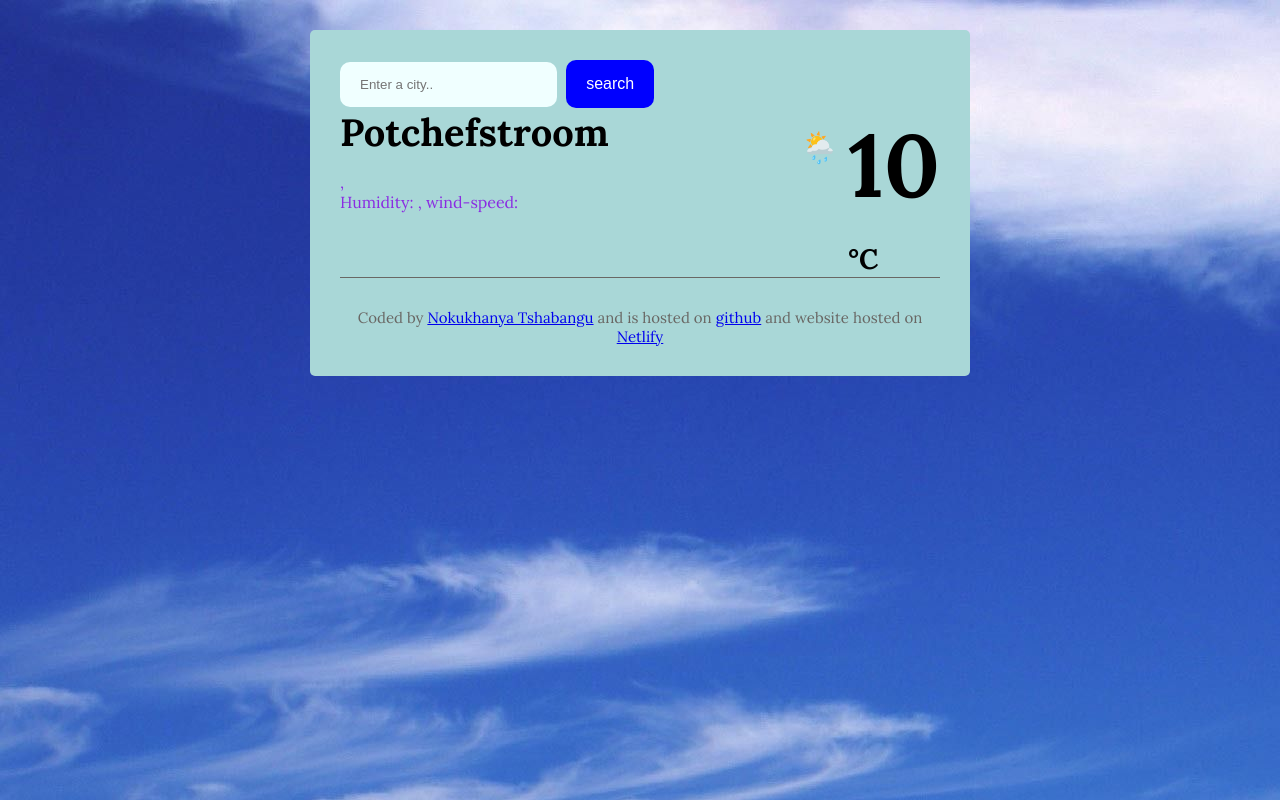
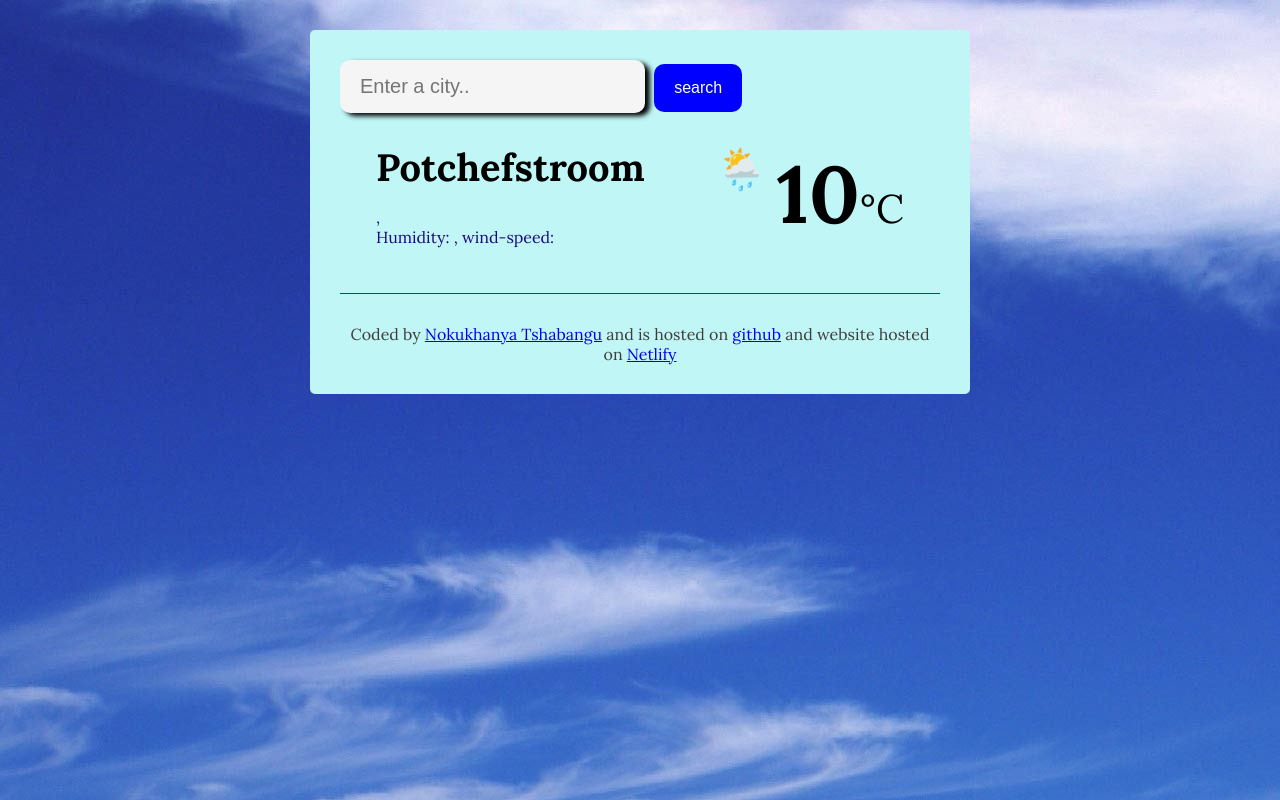
Before and after one commit to NokukhanyaPetra/Vanilla-weather-search, a plain HTML site: page index.html in a window 1280 px wide. Drawn offline with nearby package versions, Linux system fonts and the light colour scheme; no server answers.

Commit message:
edited my css, added few touch ups

```diff
--- a/index.html
+++ b/index.html
@@ -41,10 +41,8 @@
           </div>
           <div class="weather">
             <div class="emoji" id="icon">🌦️</div>
-            <div class="temp" id="temperature">
-              10
-              <div class="units">°C</div>
-            </div>
+            <div class="temp" id="temperature">10</div>
+            <span class="units">°C</span>
           </div>
         </div>
       </main>
--- a/index.js
+++ b/index.js
@@ -6,7 +6,7 @@ function refreshWeather(response) {
   let humidityElement = document.querySelector("#humidity");
   let windspeedElement = document.querySelector("#wind-speed");
   let timeElement = document.querySelector("#time");
-  let date = newDate(response.data.time * 1000);
+  let date = new Date(response.data.time * 1000);
   let iconElement = document.querySelector("#icon");
 
   cityElement.innerHTML = response.data.city;
@@ -20,7 +20,7 @@ function refreshWeather(response) {
 }
 
 function formatDate(date) {
-  let minutes = dat.getMinutes();
+  let minutes = date.getMinutes();
   let hours = date.getHours();
   let days = [
     "Sunday",
@@ -35,7 +35,7 @@ function formatDate(date) {
   if (minutes < 10) {
     minutes = `0${minutes}`;
   }
-  return `${day}:${minutes}`;
+  return `${day} ${hours}:${minutes}`;
 }
 function searchCity(city) {
   let apiKey = "f32bcobff3tf69a32a4c45cab6e111b0";
--- a/style.css
+++ b/style.css
@@ -5,20 +5,21 @@ body {
   font-family: "Lora", serif;
 }
 .weather-app {
-  background-color: rgb(169, 215, 215);
+  background-color: rgb(193, 246, 246);
   padding: 30px;
   max-width: 600px;
   margin: 30px auto;
-  box-shadow: 0 30px 50pxs dodgerblue;
+  box-shadow: 0 30px 50pxs rgb(7, 82, 157);
   border-radius: 5px;
   font-family: "Lora", serif;
 }
 .city-info {
-  background-color: azure;
+  background-color: whitesmoke;
   border: none;
   border-radius: 10px;
+  box-shadow: 5px 3px 5px;
   padding: 15px 20px;
-  font-size: 300;
+  font-size: 20px;
 }
 .submit-city {
   background-color: blue;
@@ -30,23 +31,23 @@ body {
   font-size: 16px;
 }
 header {
-  border-bottom: 1px solid color(skyblue);
-  padding-bottom: 0cqw30px;
+  border-bottom: 1px solid color(rgb(39, 47, 50));
+  padding-bottom: 0 30px;
 }
 footer {
   border-top: 1px solid;
   padding: 30px 0 0 0;
   text-align: center;
-  font-size: 15px;
-  color: rgb(105, 103, 100);
+  font-size: 16px;
+  color: rgb(62, 61, 59);
   font-weight: 600px;
 }
 .data {
   display: flex;
-  justify-content: space-between;
+  justify-content: space-around;
 }
-maib {
-  padding: 28px 0;
+main {
+  padding: 30px 0;
 }
 .city {
   margin: 0;
@@ -56,22 +57,21 @@ maib {
 .weather-details {
   font-size: 16px;
   line-height: 20px;
-  color: blueviolet;
+  color: rgb(25, 9, 126);
   font-weight: 400px;
 }
 .weather {
   display: flex;
 }
 .temp {
-  font-size: 88px;
+  font-size: 80px;
   font-weight: bold;
   margin-left: 10px;
 }
 .emoji {
-  font-size: 30px;
-  margin-top: 20px;
+  font-size: 40px;
 }
 .units {
-  margin-top: 20px;
-  font-size: 28px;
+  margin-top: 40px;
+  font-size: 40px;
 }
```
